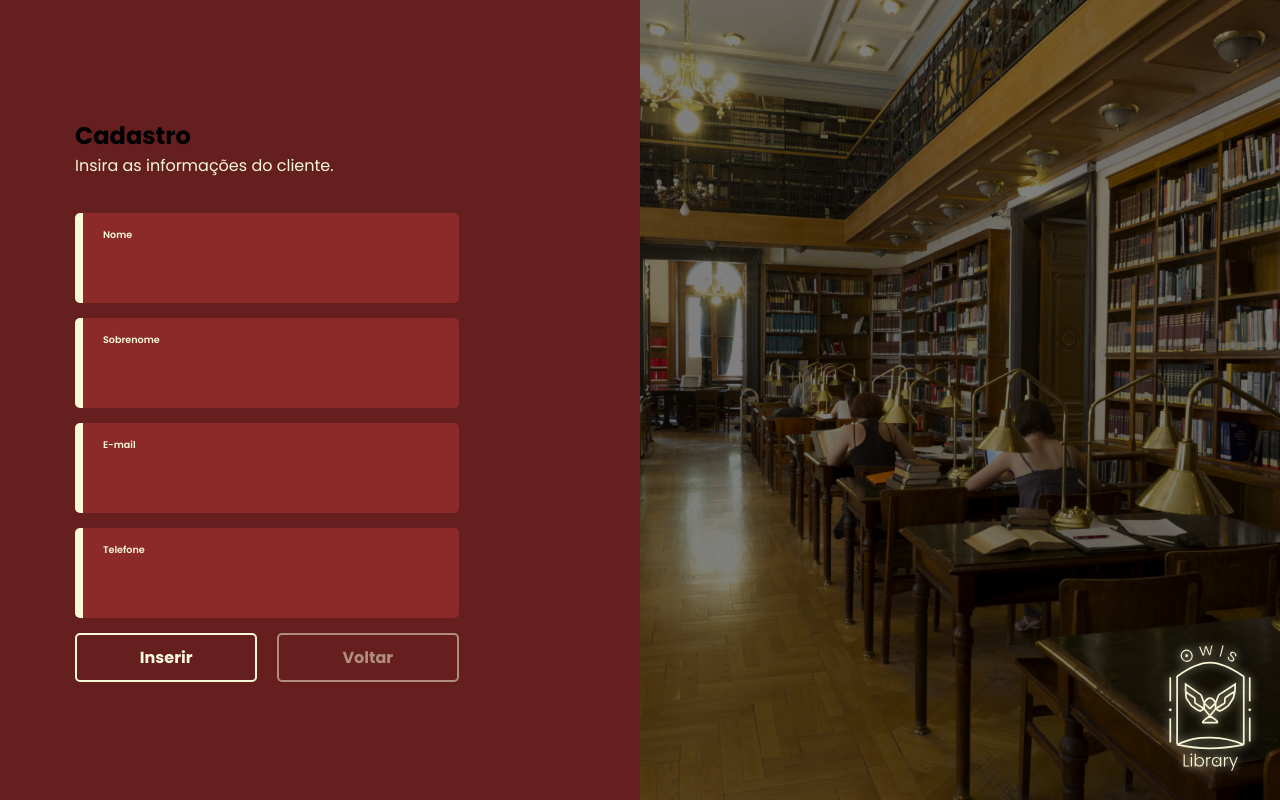
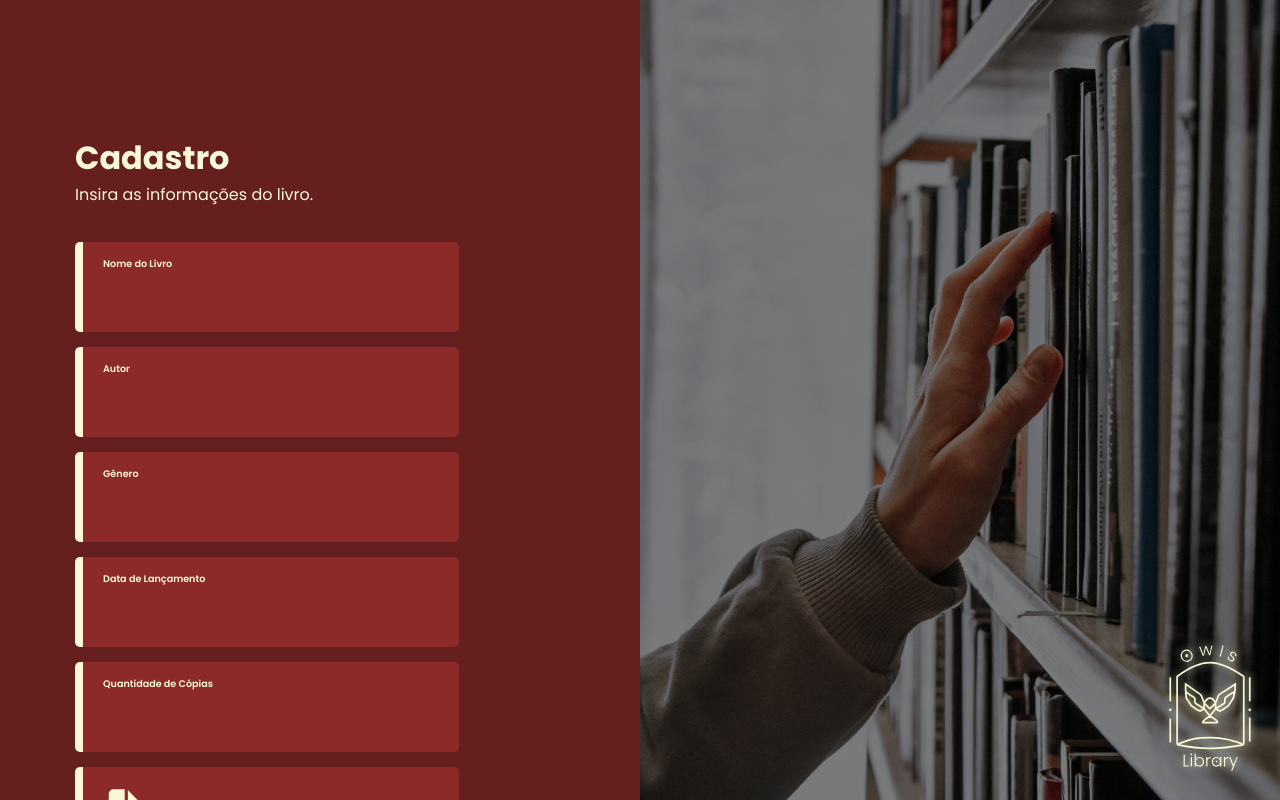
Before and after one commit to JenniGabriely01/react-doctor-system, a React (Vite) app: page /CadLivros in a window 1280 px wide. Built offline with nearby package versions, Linux system fonts and the light colour scheme.

Commit message:
Corrige problemas de alinhamento

```diff
--- a/src/pages/CadClientes/cadClientes.css
+++ b/src/pages/CadClientes/cadClientes.css
@@ -18,15 +18,16 @@ body {
     height: 100vh;
 }
 
-.info-conteiner {
+.cliente-conteiner {
     width: 50%;
     background-color: var(--VermelhoBackground);
     display: flex;
     flex-direction: column;
     justify-content: center;
+    overflow: hidden;
 }
 
-.cad-content {
+.cli-content {
     display: flex;
     flex-direction: column;
     width: 60%;
@@ -34,13 +35,14 @@ body {
     text-align: left;
 }
 
-.tittle {
+.cli-title {
     font-size: 2rem;
     font-weight: 700;
     color: var(--Amarelo);
+    padding: 10vw 0 0 0;
 }
 
-.h1-cadButton {
+.h1-cliButton {
     font-size: 1.25vw;
 }
 
@@ -53,9 +55,11 @@ body {
 
 .buttons {
     display: flex;
+    padding-bottom: 5vw;
+    margin-bottom: 5vw;
 }
 
-.img-cad {
+.img-cli {
     width: 50%;
     height: 100%;
     display: flex;
--- a/src/pages/CadClientes/cadClientes.jsx
+++ b/src/pages/CadClientes/cadClientes.jsx
@@ -1,5 +1,4 @@
 import React, { useState } from 'react';
-import { useNavigate } from 'react-router-dom';
 import './cadClientes.css';
 import imagemDireita from '../../assets/imagens/ImagemFundoCad.png';
 import logoVertical from '../../assets/imagens/logoVertical.svg';
@@ -10,9 +9,9 @@ export default function CadClientes() {
     return (
         <>
             <section className='main-content'>
-                <div className='info-conteiner'>
-                    <div className='cad-content'>
-                        <h1 className='tittle'>Cadastro</h1>
+                <div className='cliente-conteiner'>
+                    <div className='cli-content'>
+                        <h1 className='cli-title'>Cadastro</h1>
                         <p className='p-title'>Insira as informações do cliente.</p>
                         <Input
                             placeholder="Nome"
@@ -46,7 +45,7 @@ export default function CadClientes() {
                     </div>
                 </div>
 
-                <div className="img-cad">
+                <div className="img-cli">
                     <img className="background-imagem" src={imagemDireita} alt="Imagem lateral" />
                     <img className="logo-background" src={logoVertical} alt="Logo" />
                 </div>
--- a/src/pages/CadLivros/cadLivros.css
+++ b/src/pages/CadLivros/cadLivros.css
@@ -0,0 +1,128 @@
+:root {
+    --Vermelho: #8C2A2A;
+    --VermelhoBackground: #651F1F;
+    --Amarelo: #F8F8D8;
+    --Marrom: #C29181;
+}
+
+html,
+body {
+    height: 100%;
+    margin: 0;
+    padding: 0;
+}
+
+.main-content {
+    display: flex;
+    width: 100%;
+    align-content: center;
+    height: 100vh;
+}
+
+.info-conteiner {
+    width: 50%;
+    background-color: var(--VermelhoBackground);
+    display: flex;
+    flex-direction: column;
+    justify-content: center;
+    overflow-y: scroll;
+}
+
+.cad-content {
+    display: flex;
+    flex-direction: column;
+    width: 60%;
+    margin-left: 75px;
+    text-align: left;
+}
+
+.cad-title {
+    font-size: 2rem;
+    font-weight: 700;
+    color: var(--Amarelo);
+    padding-top: 30vw;
+}
+
+.formLivros {
+    display: flex;
+    flex-direction: column;
+    width: 100%;
+}
+
+.h1-cadButton {
+    font-size: 1.25vw;
+}
+
+.p-title {
+    font-size: 1rem;
+    font-weight: 400;
+    margin-bottom: 35px;
+    color: var(--Amarelo);
+}
+
+.buttons {
+    display: flex;
+}
+
+.img-cad {
+    width: 50%;
+    height: 100%;
+    display: flex;
+    justify-content: center;
+    align-items: center;
+    overflow: hidden;
+}
+
+.background-imagem {
+    width: 100%;
+    height: 100%;
+    object-fit: cover;  /* garante que a imagem preencha a área sem distorcer */
+}
+
+.logo-background {
+    z-index: 1;
+    position: absolute;
+    max-width: 100px;
+    right: 0;
+    margin-right: 50px;
+    margin: 0 20px 20px 0;
+    bottom: 0;
+}
+
+.icone-livro {
+    color: var(--Amarelo);
+}
+
+.addBook-btn {
+    background-color: var(--Vermelho);
+    border-left: 8px solid var(--Amarelo);
+    border-radius: 5px;
+    height: 90px;
+    margin-bottom: 15px;
+    border-top: none;
+    border-right: none;
+    border-bottom: none;
+    align-items: center;
+    display: flex;
+}
+
+.addBook-btn img{
+    margin-left: 1vw;
+    width: 4vw;
+}
+
+.addBook-btn h1{
+    margin-left: 1vw;
+    color: var(--Amarelo);
+    font-size: 1.5vw;
+}
+
+.info-conteiner::-webkit-scrollbar {
+    width: 8px;
+}
+.info-conteiner::-webkit-scrollbar-track {
+    background: transparent;
+}
+.info-conteiner::-webkit-scrollbar-thumb {
+    background: transparent;
+}
--- a/src/pages/CadLivros/cadLivros.jsx
+++ b/src/pages/CadLivros/cadLivros.jsx
@@ -1,35 +1,49 @@
 import React, { useState } from 'react';
-import { useNavigate } from 'react-router-dom';
 import './cadLivros.css';
-import imagemDireita from '../../assets/imagens/ImagemFundoCad.png';
+import iconeLivro from '../../assets/icons/AddBook.svg'
+import imagemDireita from '../../assets/imagens/cadLivros-img.png';
 import logoVertical from '../../assets/imagens/logoVertical.svg';
 import Input from '../../components/input/inpux';
 import CadButton from '../../components/cadButtons/cadButtons';
 
-export default function CadLivros () {
+export default function CadLivros() {
     return (
         <>
             <section className='main-content'>
                 <div className='info-conteiner'>
                     <div className='cad-content'>
-                        <h1>Cadastro</h1>
-                        <p className='p-title'>Insira as informações do cliente.</p>
+                        <h1 className='cad-title'>Cadastro</h1>
+                        <p className='p-title'>Insira as informações do livro.</p>
+
+                        <form className='formLivros' action="">
                             <Input
-                            placeholder="Nome"
+                                placeholder="Nome do Livro"
                                 type="text"
                             />
                             <Input
-                            placeholder="Sobrenome"
+                                placeholder="Autor"
                                 type="text"
                             />
                             <Input
-                            placeholder="E-mail"
+                                placeholder="Gênero"
                                 type="text"
                             />
                             <Input
-                            placeholder="Telefone"
+                                placeholder="Data de Lançamento"
                                 type="text"
                             />
+                            <Input
+                                placeholder="Quantidade de Cópias"
+                                type="text"
+                            />
+                        </form>
+
+                        <button className='addBook-btn'>
+                            <img className='icon-book' src={iconeLivro} alt="" />
+                            <h1 className='addBook-h1'>
+                                Inserir imagem do livro
+                            </h1>
+                        </button>
 
                         <div className='buttons'>
                             <CadButton
@@ -40,7 +54,7 @@ export default function CadLivros () {
                                 legendaBotao="Voltar"
                                 cor="50%"
                                 margem="0 0 0 5%"
-                                rota="/Clientes"
+                                rota="/"
                             />
                         </div>
                     </div>
--- a/src/pages/Emprestimo/emprestimo.css
+++ b/src/pages/Emprestimo/emprestimo.css
@@ -50,7 +50,7 @@ body {
     text-align: left;
 }
 
-.title {
+.emp-title {
     font-size: 2rem;
     font-weight: 700;
     color: var(--Amarelo);
@@ -81,7 +81,7 @@ body {
 }
 
 
-.img-cad {
+.img-emp {
     width: 50%;
     height: 100%;
     display: flex;
--- a/src/pages/Emprestimo/emprestimo.jsx
+++ b/src/pages/Emprestimo/emprestimo.jsx
@@ -11,7 +11,7 @@ export default function Emprestimo() {
             <section className="Emprestimo">
                 <div className="container-Emprestimo">
                     <div className="conteudo-Emprestimo">
-                        <h1 className='title'>Empréstimo</h1>
+                        <h1 className='emp-title'>Empréstimo</h1>
                         <p className='p-Title'>Insira as informações do cliente.</p>
                         <form action="">
                             <Input
```
Also changed, not shown: src/assets/icons/AddBook.svg (added), src/assets/imagens/cadLivros-img.png (added). Lines whose indentation alone changed are shown as unchanged.
